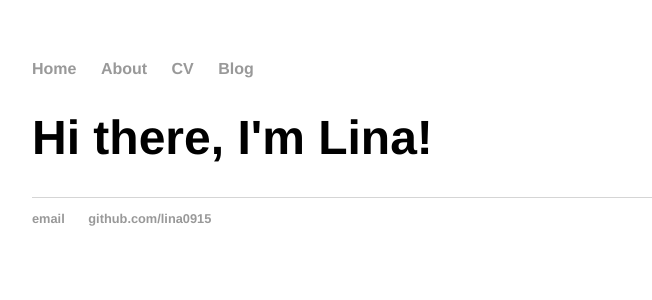
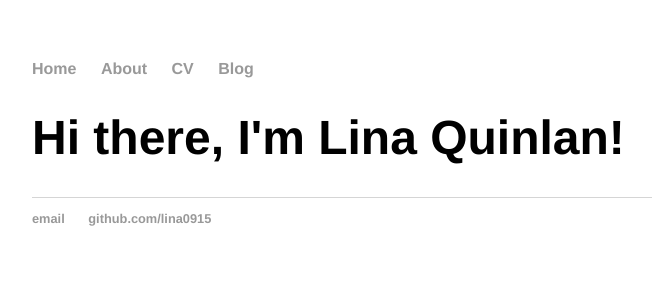
Before and after one commit to lina0915/lina0915.github.io, a Jekyll site: the page built from index.html, in a window 1280 px wide. Shown: the top 300 px of the page, without its empty margins (160-812 px from the left). Built offline with Jekyll 4.4.1, drawn with Linux system fonts in a browser that asks for light colours.

Commit message:
Update index.html

```diff
--- a/index.html
+++ b/index.html
@@ -1,31 +1,8 @@
-<!DOCTYPE html>
-<html>
-	<head>
-		<title>Lina,Xiamen University</title>
-		<!-- link to main stylesheet -->
-		<link rel="stylesheet" type="text/css" href="/css/main.css">
+---
+layout: default
+title: Lina
+---
+<div class="blurb">
+	<h1>Hi there, I'm Lina Quinlan!</h1>
 
-	</head>
-	<body>
-		<nav>
-    		<ul>
-        		<li><a href="/">Home</a></li>
-	        	<li><a href="/about">About</a></li>
-        		<li><a href="/cv">CV</a></li>
-        		<li><a href="/blog">Blog</a></li>
-    		</ul>
-		</nav>
-		<div class="container">
-    		<div class="blurb">
-        		<h1>Hi there, I'm Lina!</h1>
-
-    		</div><!-- /.blurb -->
-		</div><!-- /.container -->
-		<footer>
-    		<ul>
-        		<li><a href="1020950694@qq.com">email</a></li>
-        		<li><a href="https://github.com/lina0915">github.com/lina0915</a></li>
-			</ul>
-		</footer>
-	</body>
-</html>
+</div><!-- /.blurb -->
```
